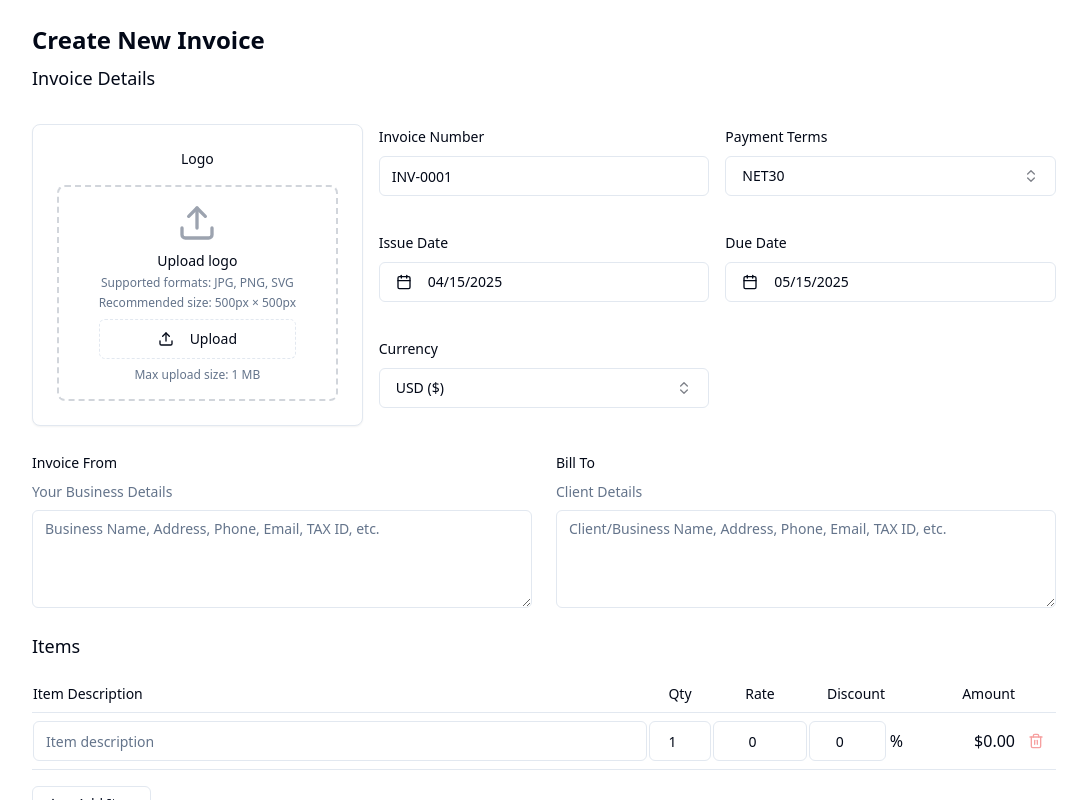
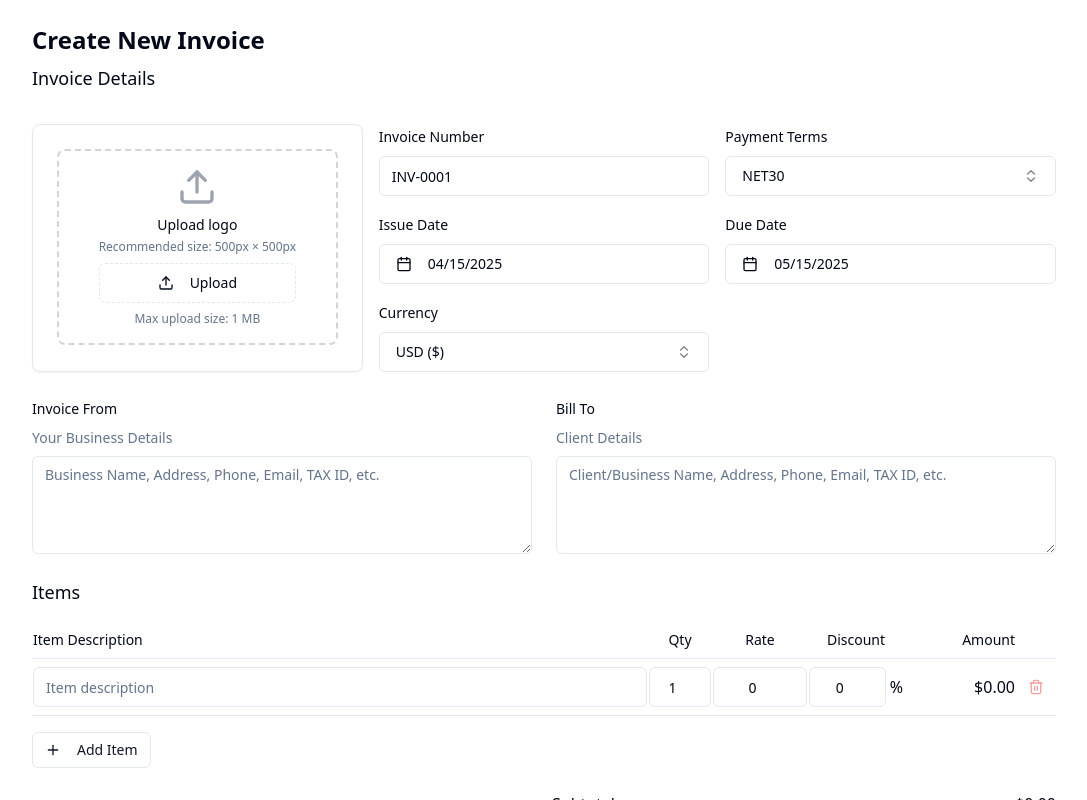
Before and after one commit to Sarim012/dueclear-invoice-creator-87, a React (Vite) app: page / in a window 1280 px wide. Both pictures are taken after a click on the button "Create New Invoice". Shown: the top 800 px of the page, without its empty margins (96-1183 px from the left). Built offline with nearby package versions, Linux system fonts and the light colour scheme.

Commit message:
Refactor: Remove and fade invoice styles
Remove the red highlighted styles and fade the blue highlighted styles in the invoice-specific CSS.

```diff
--- a/src/components/invoice/invoice-form.tsx
+++ b/src/components/invoice/invoice-form.tsx
@@ -1,4 +1,3 @@
-
 import { useState, useEffect } from "react";
 import { v4 as uuidv4 } from "uuid";
 import { format, addDays } from "date-fns";
@@ -195,7 +194,6 @@ export function InvoiceForm({ onSubmit, onCancel }: InvoiceFormProps) {
             <Card className="h-full">
               <CardContent className="pt-6">
                 <div className="flex flex-col items-center space-y-2">
-                  <h4 className="text-sm font-medium mb-2">Logo</h4>
                   <div className="border-2 border-dashed border-gray-300 rounded-lg p-4 w-full flex flex-col items-center">
                     {logoUrl ? (
                       <div className="flex flex-col items-center space-y-2">
@@ -221,9 +219,6 @@ export function InvoiceForm({ onSubmit, onCancel }: InvoiceFormProps) {
                         <Upload className="h-10 w-10 text-gray-400 mb-2" />
                         <div className="text-center">
                           <div className="text-sm font-medium mb-1">Upload logo</div>
-                          <div className="text-xs text-muted-foreground mb-1">
-                            Supported formats: JPG, PNG, SVG
-                          </div>
                           <div className="text-xs text-muted-foreground mb-2">
                             Recommended size: 500px × 500px
                           </div>
```
